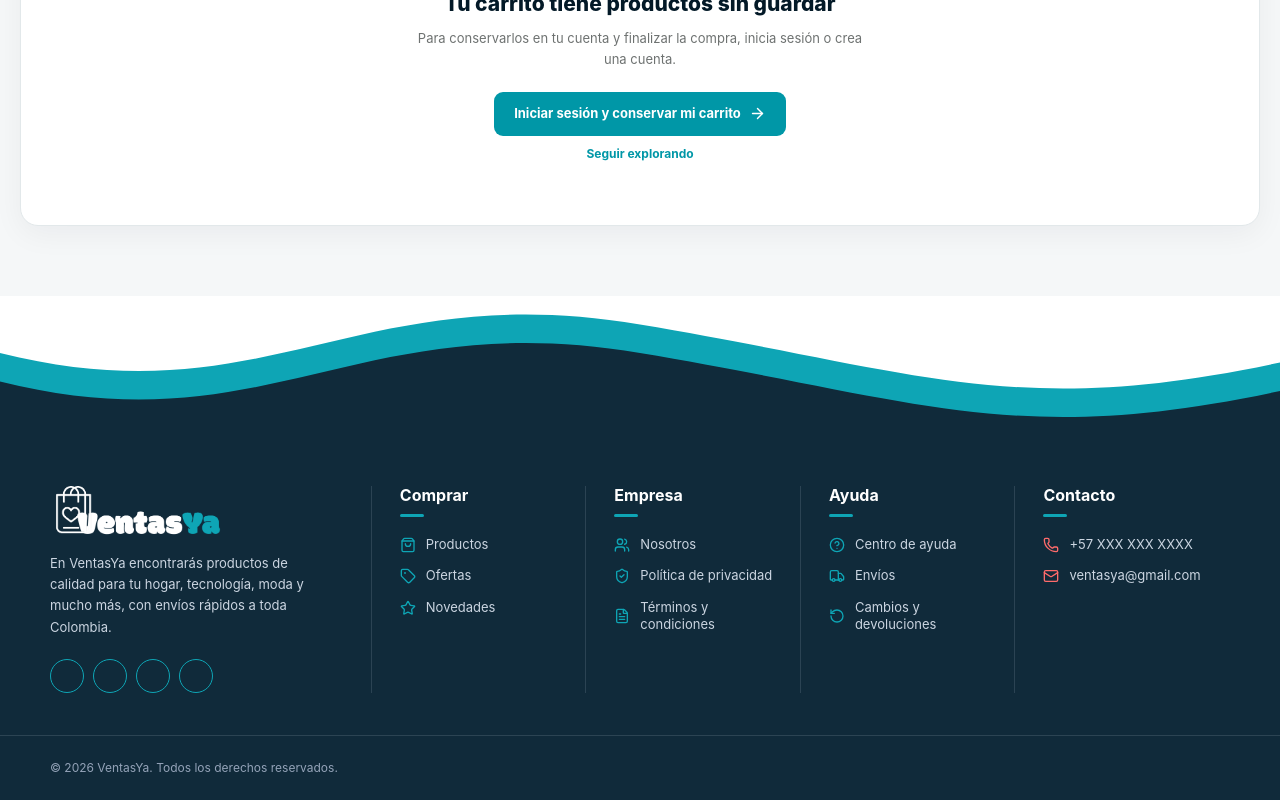
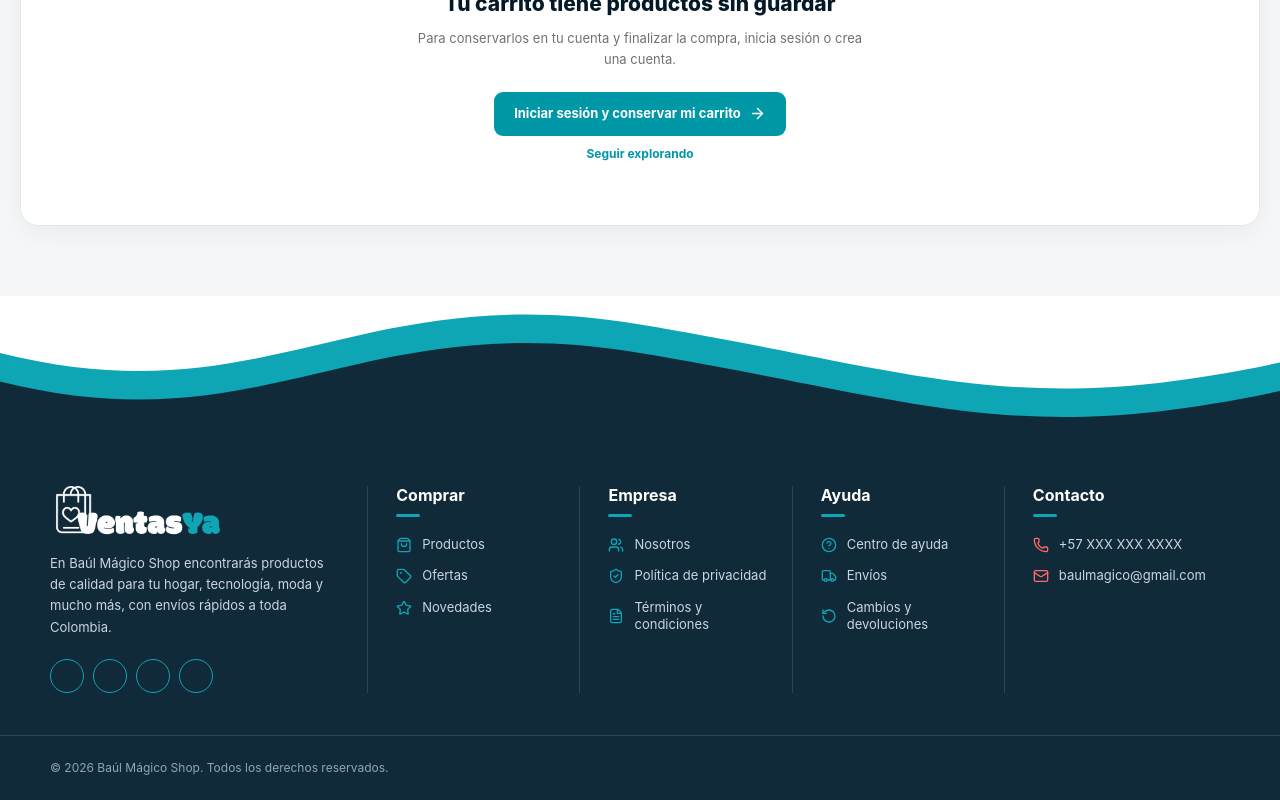
Before and after one commit to CJ-Development/VentasYa, a React (Vite) app in the folder frontend/: page /cart in a window 1280 px wide. Shown: the part 482-1282 px from the top of the page. Built offline with nearby package versions, Linux system fonts and the light colour scheme; no server answers.

Commit message:
Detalles 2

```diff
--- a/frontend/index.html
+++ b/frontend/index.html
@@ -4,7 +4,7 @@
     <meta charset="UTF-8" />
     <link rel="icon" type="image/svg+xml" href="/favicon.svg" />
     <meta name="viewport" content="width=device-width, initial-scale=1.0" />
-    <title>VentasYa
+    <title>Baúl Mágico Shop
 
     </title>
   </head>
--- a/frontend/src/admin/components/ProductForm/ProductForm.jsx
+++ b/frontend/src/admin/components/ProductForm/ProductForm.jsx
@@ -1436,7 +1436,7 @@ function ProductForm({
                         </h2>
 
                         <p>
-                            Completa la información para publicar un nuevo producto en VentasYa.
+                            Completa la información para publicar un nuevo producto en Baúl Mágico Shop.
                         </p>
 
                     </div>
--- a/frontend/src/admin/components/Sidebar.jsx
+++ b/frontend/src/admin/components/Sidebar.jsx
@@ -71,7 +71,7 @@ function Sidebar() {
                 {!collapsed && (
                     <img
                         src={Logo}
-                        alt="VentasYa"
+                        alt="Baúl Mágico Shop"
                         className="sidebar-logo-image"
                     />
                 )}
--- a/frontend/src/components/layout/Footer/Footer.jsx
+++ b/frontend/src/components/layout/Footer/Footer.jsx
@@ -79,7 +79,7 @@ function Footer() {
 
                         <img
                             src={logo}
-                            alt="VentasYa"
+                            alt="Baúl Mágico Shop"
                         />
 
                     </div>
@@ -87,7 +87,7 @@ function Footer() {
 
                     <p className="footer-description">
 
-                        En VentasYa encontrarás productos de
+                        En Baúl Mágico Shop encontrarás productos de
                         calidad para tu hogar, tecnología, moda
                         y mucho más, con envíos rápidos a
                         toda Colombia.
@@ -308,12 +308,12 @@ function Footer() {
                     </a>
 
 
-                    <a href="mailto:ventasya@gmail.com">
+                    <a href="mailto:baulmagico@gmail.com">
 
                         <Mail />
 
                         <span>
-                            ventasya@gmail.com
+                            baulmagico@gmail.com
                         </span>
 
                     </a>
@@ -336,7 +336,7 @@ function Footer() {
                     {/* COPYRIGHT */}
 
                     <p>
-                        © 2026 VentasYa. Todos los derechos reservados.
+                        © 2026 Baúl Mágico Shop. Todos los derechos reservados.
                     </p>
 
 
--- a/frontend/src/components/layout/Navbar/Logo.jsx
+++ b/frontend/src/components/layout/Navbar/Logo.jsx
@@ -4,7 +4,7 @@ function Logo() {
     return (
         <img
             src={logo}
-            alt="VentasYa"
+            alt="Baúl Mágico Shop"
             className="logo"
         />
     );
--- a/frontend/src/pages/Checkout/Checkout.jsx
+++ b/frontend/src/pages/Checkout/Checkout.jsx
@@ -225,7 +225,7 @@ function Checkout() {
     const generarMensajeWhatsApp = (data) => {
         const { cliente, direccion_envio, productos, total } = data;
 
-        let mensaje = "🛒 *Nuevo pedido - VentasYa*\n\n";
+        let mensaje = "🛒 *Nuevo pedido - Baúl Mágico Shop*\n\n";
         mensaje += `👤 *Cliente:* ${cliente.nombre}\n`;
         mensaje += `📱 *Teléfono:* ${cliente.telefono}\n\n`;
         mensaje += `📍 *Dirección de envío:*\n`;
@@ -245,7 +245,7 @@ function Checkout() {
         });
 
         mensaje += `💰 *Total:* ${formatearPesos(total)}\n\n`;
-        mensaje += "Pedido realizado desde VentasYa";
+        mensaje += "Pedido realizado desde Baúl Mágico Shop";
 
         return mensaje;
     };
@@ -539,7 +539,7 @@ function Checkout() {
                                         }
                                     />
                                     <span>
-                                        Acepto los términos y condiciones de VentasYa *
+                                        Acepto los términos y condiciones de Baúl Mágico Shop *
                                     </span>
                                 </label>
 
--- a/frontend/src/pages/Legal/PoliticaDatos.jsx
+++ b/frontend/src/pages/Legal/PoliticaDatos.jsx
@@ -19,7 +19,7 @@ function PoliticaDatos() {
           <section className="legal-section">
             <h2>1. Responsable del Tratamiento</h2>
             <p>
-              VentasYa, identificado con NIT xxxxxxxxxxx-x, es responsable del tratamiento
+              Baúl Mágico Shop, identificado con NIT xxxxxxxxxxx-x, es responsable del tratamiento
               de sus datos personales conforme a la Ley 1581 de 2012 de Habeas Data en Colombia.
             </p>
           </section>
@@ -145,16 +145,16 @@ function PoliticaDatos() {
               esta política, puede contactarnos en:
             </p>
             <p className="legal-contact">
-              <strong>Email:</strong> privacidad@ventasya.com<br />
+              <strong>Email:</strong> privacidad@baulmagicoshop.com<br />
               <strong>Teléfono:</strong> +57 1 234 5678<br />
-              <strong>Dirección:</strong> [Dirección física de VentasYa]<br />
+              <strong>Dirección:</strong> [Dirección física de Baúl Mágico Shop]<br />
               <strong>Correo físico:</strong> Carrera xx # xx-xx, Bogotá, Colombia
             </p>
           </section>
         </div>
 
         <div className="legal-footer">
-          <p>© 2026 VentasYa. Todos los derechos reservados.</p>
+          <p>© 2026 Baúl Mágico Shop. Todos los derechos reservados.</p>
         </div>
       </div>
     </div>
--- a/frontend/src/pages/Legal/TerminosCondiciones.jsx
+++ b/frontend/src/pages/Legal/TerminosCondiciones.jsx
@@ -12,14 +12,14 @@ function TerminosCondiciones() {
           Volver al inicio
         </Link>
 
-        <h1>Términos y Condiciones de VentasYa</h1>
+        <h1>Términos y Condiciones de Baúl Mágico Shop</h1>
         <p className="legal-updated">Última actualización: Enero 2026</p>
 
         <div className="legal-content">
           <section className="legal-section">
             <h2>1. Aceptación de los Términos</h2>
             <p>
-              Al acceder y utilizar VentasYa, usted acepta estos Términos y Condiciones.
+              Al acceder y utilizar Baúl Mágico Shop, usted acepta estos Términos y Condiciones.
               Si no está de acuerdo con estos términos, por favor no utilice nuestra plataforma.
             </p>
           </section>
@@ -27,7 +27,7 @@ function TerminosCondiciones() {
           <section className="legal-section">
             <h2>2. Descripción del Servicio</h2>
             <p>
-              VentasYa es una plataforma de comercio electrónico que permite a los usuarios
+              Baúl Mágico Shop es una plataforma de comercio electrónico que permite a los usuarios
               explorar, seleccionar y adquirir productos de diversos vendedores. Nosotros facilitamos
               la plataforma pero no somos responsables de los productos ni servicios ofrecidos
               por los vendedores.
@@ -37,7 +37,7 @@ function TerminosCondiciones() {
           <section className="legal-section">
             <h2>3. Registro y Cuenta de Usuario</h2>
             <p>
-              Para realizar compras en VentasYa, debe crear una cuenta. Usted es responsable de:
+              Para realizar compras en Baúl Mágico Shop, debe crear una cuenta. Usted es responsable de:
             </p>
             <ul>
               <li>Mantener la confidencialidad de su contraseña</li>
@@ -50,7 +50,7 @@ function TerminosCondiciones() {
           <section className="legal-section">
             <h2>4. Proceso de Compra</h2>
             <p>
-              Al realizar una compra en VentasYa, usted:
+              Al realizar una compra en Baúl Mágico Shop, usted:
             </p>
             <ul>
               <li>Revisa la información del producto antes de comprar</li>
@@ -63,7 +63,7 @@ function TerminosCondiciones() {
           <section className="legal-section">
             <h2>5. Precios y Pagos</h2>
             <p>
-              Todos los precios mostrados en VentasYa están establecidos por los vendedores
+              Todos los precios mostrados en Baúl Mágico Shop están establecidos por los vendedores
               y pueden cambiar sin previo aviso. Nosotros no somos responsables por los precios
               ni por cambios en los mismos.
             </p>
@@ -76,7 +76,7 @@ function TerminosCondiciones() {
           <section className="legal-section">
             <h2>6. Envíos y Entregas</h2>
             <p>
-              Los tiempos y costos de envío son responsabilidad del vendedor. VentasYa no
+              Los tiempos y costos de envío son responsabilidad del vendedor. Baúl Mágico Shop no
               garantiza tiempos de entrega exactos ni se hace responsable por retrasos en
               las entregas.
             </p>
@@ -85,7 +85,7 @@ function TerminosCondiciones() {
           <section className="legal-section">
             <h2>7. Devoluciones y Reembolsos</h2>
             <p>
-              Las políticas de devolución son establecidas por cada vendedor. VentasYa actúa
+              Las políticas de devolución son establecidas por cada vendedor. Baúl Mágico Shop actúa
               como intermediario pero no se hace responsable por las políticas de devolución
               de terceros.
             </p>
@@ -94,7 +94,7 @@ function TerminosCondiciones() {
           <section className="legal-section">
             <h2>8. Propiedad Intelectual</h2>
             <p>
-              Todo el contenido de VentasYa (imágenes, textos, logotipos, diseño) está protegido
+              Todo el contenido de Baúl Mágico Shop (imágenes, textos, logotipos, diseño) está protegido
               por derechos de autor. No está permitido copiar, reproducir o distribuir nuestro
               contenido sin autorización expresa.
             </p>
@@ -103,7 +103,7 @@ function TerminosCondiciones() {
           <section className="legal-section">
             <h2>9. Limitación de Responsabilidad</h2>
             <p>
-              VentasYa no se hace responsable por:
+              Baúl Mágico Shop no se hace responsable por:
             </p>
             <ul>
               <li>Calidad, seguridad o idoneidad de los productos</li>
@@ -129,14 +129,14 @@ function TerminosCondiciones() {
               Para cualquier pregunta sobre estos Términos y Condiciones, puede contactarnos en:
             </p>
             <p className="legal-contact">
-              <strong>Email:</strong> soporte@ventasya.com<br />
-              <strong>Sitio web:</strong> https://ventasya.com
+              <strong>Email:</strong> soporte@baulmagicoshop.com<br />
+              <strong>Sitio web:</strong> https://baulmagicoshop.com
             </p>
           </section>
         </div>
 
         <div className="legal-footer">
-          <p>© 2026 VentasYa. Todos los derechos reservados.</p>
+          <p>© 2026 Baúl Mágico Shop. Todos los derechos reservados.</p>
         </div>
       </div>
     </div>
--- a/frontend/src/pages/Login/Login.jsx
+++ b/frontend/src/pages/Login/Login.jsx
@@ -299,7 +299,7 @@ function Login() {
 
                     <img
                         src={ModaImage}
-                        alt="Moda VentasYa"
+                        alt="Moda Baúl Mágico Shop"
                     />
 
                     <div className="image-content">
--- a/frontend/src/pages/Profile/Profile.jsx
+++ b/frontend/src/pages/Profile/Profile.jsx
@@ -847,7 +847,7 @@ function Profile() {
                                 <BadgeCheck size={15} />
                                 Cliente verificado
                             </span>
-                            <small>Miembro de VentasYa</small>
+                            <small>Miembro de Baúl Mágico Shop</small>
                         </div>
                     </div>
                 </div>
--- a/frontend/src/pages/Register/Register.jsx
+++ b/frontend/src/pages/Register/Register.jsx
@@ -856,7 +856,7 @@ function Register() {
 
                                 <p className="subtitle">
                                     Completa tus datos para comenzar
-                                    a comprar en VentasYa.
+                                    a comprar en Baúl Mágico Shop.
                                 </p>
 
                             </div>
@@ -1372,7 +1372,7 @@ function Register() {
 
 
                         <p>
-                            Bienvenido a VentasYa.
+                            Bienvenido a Baúl Mágico Shop.
                             Te estamos redirigiendo a
                             la página principal...
                         </p>
```
Also changed, not shown: frontend/src/components/Home/Hero/Hero.jsx (+0 -7 lines).
